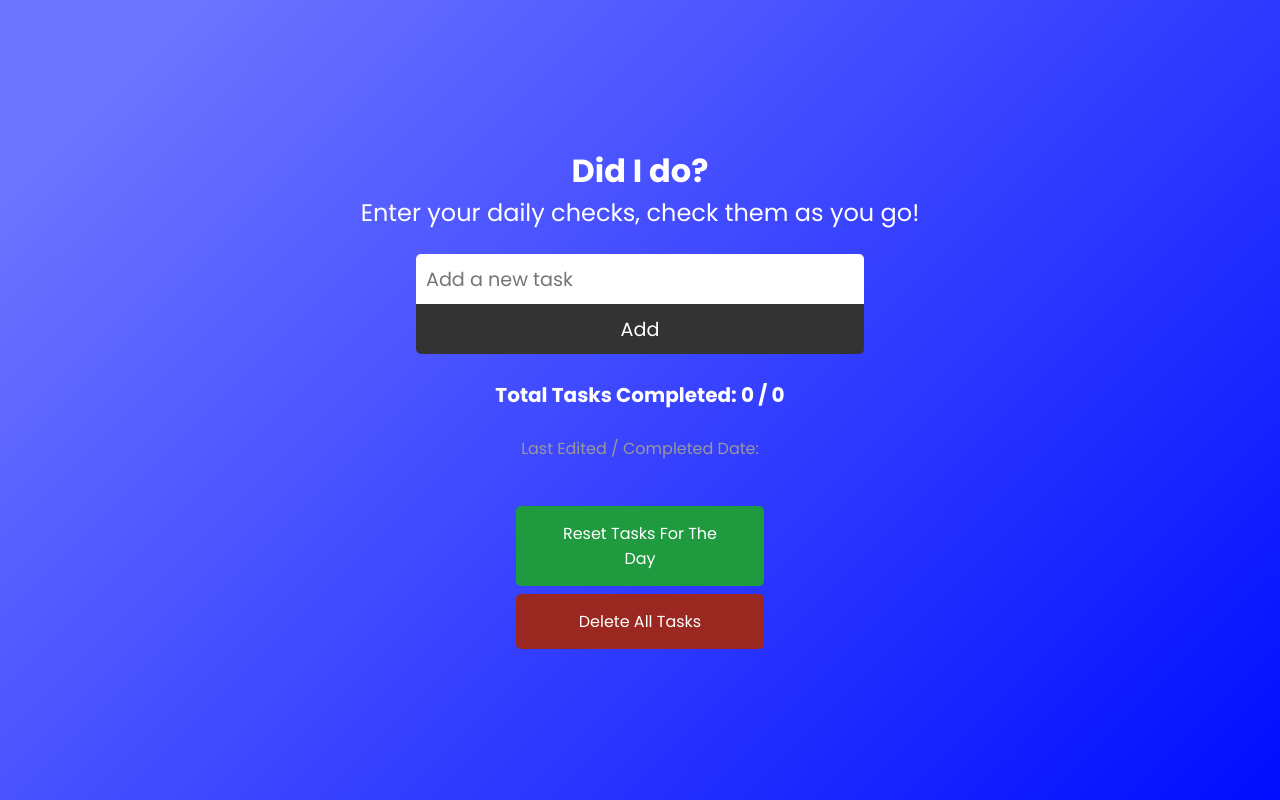
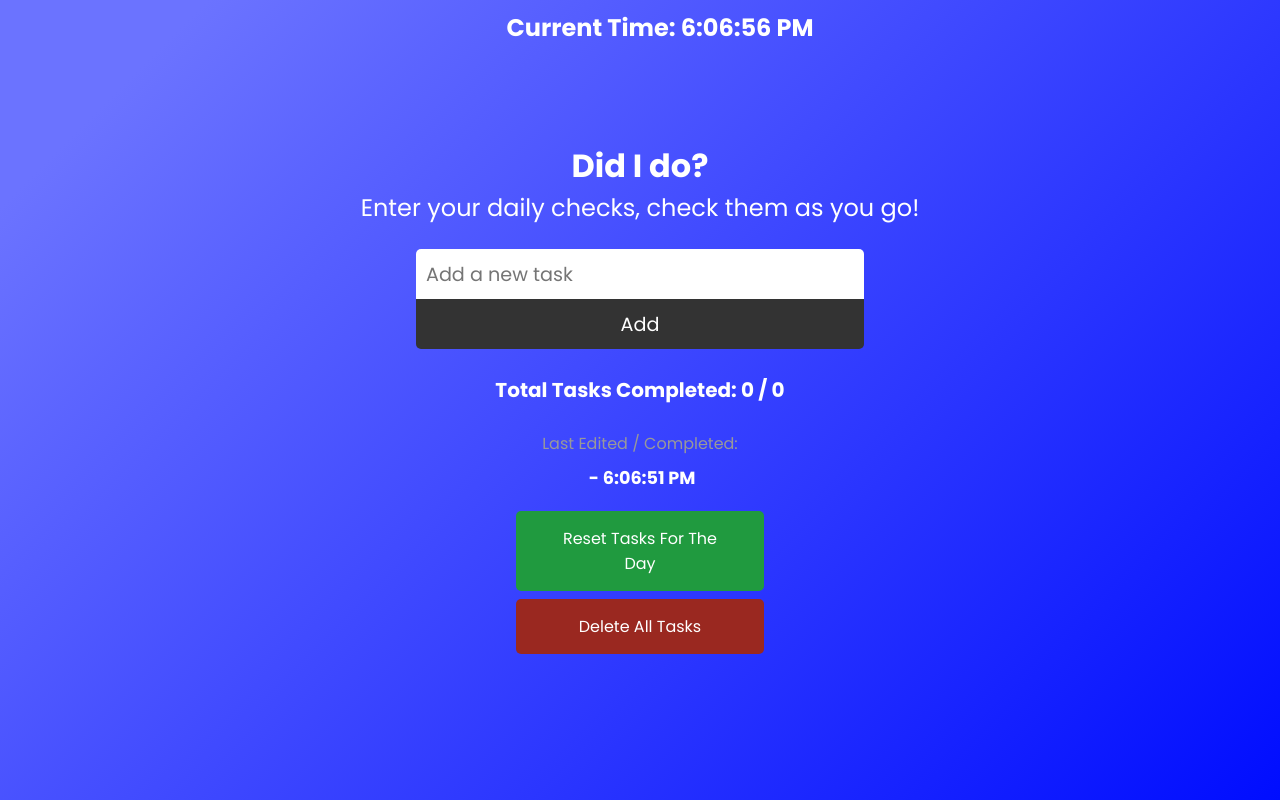
Before and after one commit to Toumari/Did-I-Do-, a React (Vite) app: page / in a window 1280 px wide. Built offline with nearby package versions, Linux system fonts and the light colour scheme.

Commit message:
added current time to desktop view, added time to updated component

```diff
--- a/src/App.jsx
+++ b/src/App.jsx
@@ -5,6 +5,7 @@ import Task from "./components/Task";
 import ResetTasks from "./components/ResetTasks";
 import ResetDailyTasks from "./components/ResetDailyTasks";
 import LastCompletedDate from "./components/LastCompletedDate";
+import TimeNow from "./components/TimeNow";
 import { nanoid } from "nanoid";
 import "@fortawesome/fontawesome-free/css/all.min.css";
 
@@ -97,6 +98,7 @@ function App() {
 
   return (
     <div className="App">
+      <TimeNow />
       <h1 className="app__title">Did I do?</h1>
       <p className="app__subtitle">
         Enter your daily checks, check them as you go!
--- a/src/components/LastCompletedDate.jsx
+++ b/src/components/LastCompletedDate.jsx
@@ -4,8 +4,12 @@ export default function LastCompletedDate(props) {
   return (
     <div className="lastCompletedDate">
       <p className="lastCompletedDate__text">
-        Last Edited / Completed Date: <br />
-        <span className="lastCompletedDate__date">{props.date}</span>
+        Last Edited / Completed:
+        <br />
+        <span className="lastCompletedDate__date">{props.date}</span>{" "}
+        <span className="lastCompletedDate__date">
+          - {new Date().toLocaleTimeString()}
+        </span>
       </p>
     </div>
   );
--- /dev/null
+++ b/src/components/TimeNow.css
@@ -0,0 +1,20 @@
+
+.timeNow {
+    display: none;
+}
+
+@media only screen and (min-width: 768px) {
+.timeNow {
+    display: block;
+    position: absolute;
+    top: 10px;
+    margin: auto;
+
+    font-size: 1.5em;
+    font-weight: bold;
+    color: #fff;
+    text-align: center;
+
+    width: 100%;
+}
+}
--- /dev/null
+++ b/src/components/TimeNow.jsx
@@ -0,0 +1,23 @@
+import { useState, useEffect } from "react";
+import "./TimeNow.css";
+
+export default function TimeNow() {
+  const [time, setTime] = useState(new Date().toLocaleTimeString());
+
+  useEffect(() => {
+    const timer = setInterval(
+      () => setTime(new Date().toLocaleTimeString()),
+      1000
+    );
+
+    return function cleanup() {
+      clearInterval(timer);
+    };
+  });
+
+  return (
+    <div className="timeNow">
+      <p className="timeNow__text">Current Time: {time}</p>
+    </div>
+  );
+}
```
